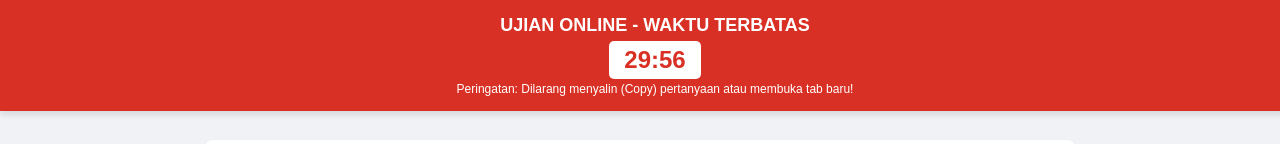
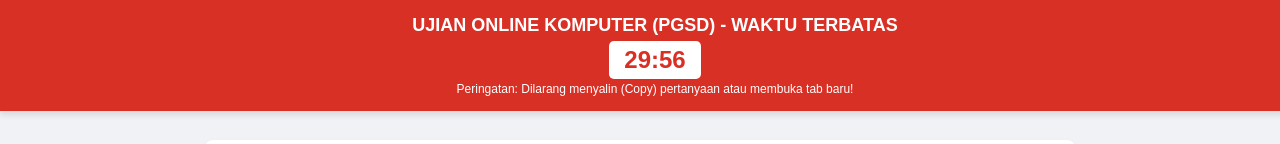
Before and after one commit to gamaria/UAS-PGSD, a plain HTML site: page index.html in a window 1280 px wide. Shown: the top 144 px of the page. Drawn offline with Linux system fonts and the light colour scheme; grey boxes are pictures that could not be loaded.

Commit message:
Update index.html

```diff
--- a/index.html
+++ b/index.html
@@ -73,7 +73,7 @@
 
     <!-- Header & Fitur Timer -->
     <header>
-        <div style="font-size: 18px; font-weight: bold;">UJIAN ONLINE - WAKTU TERBATAS</div>
+        <div style="font-size: 18px; font-weight: bold;">UJIAN ONLINE KOMPUTER (PGSD) - WAKTU TERBATAS</div>
         <div class="timer-box" id="countdown">30:00</div>
         <div style="font-size: 12px; margin-top: 3px;">Peringatan: Dilarang menyalin (Copy) pertanyaan atau membuka tab baru!</div>
     </header>
```
